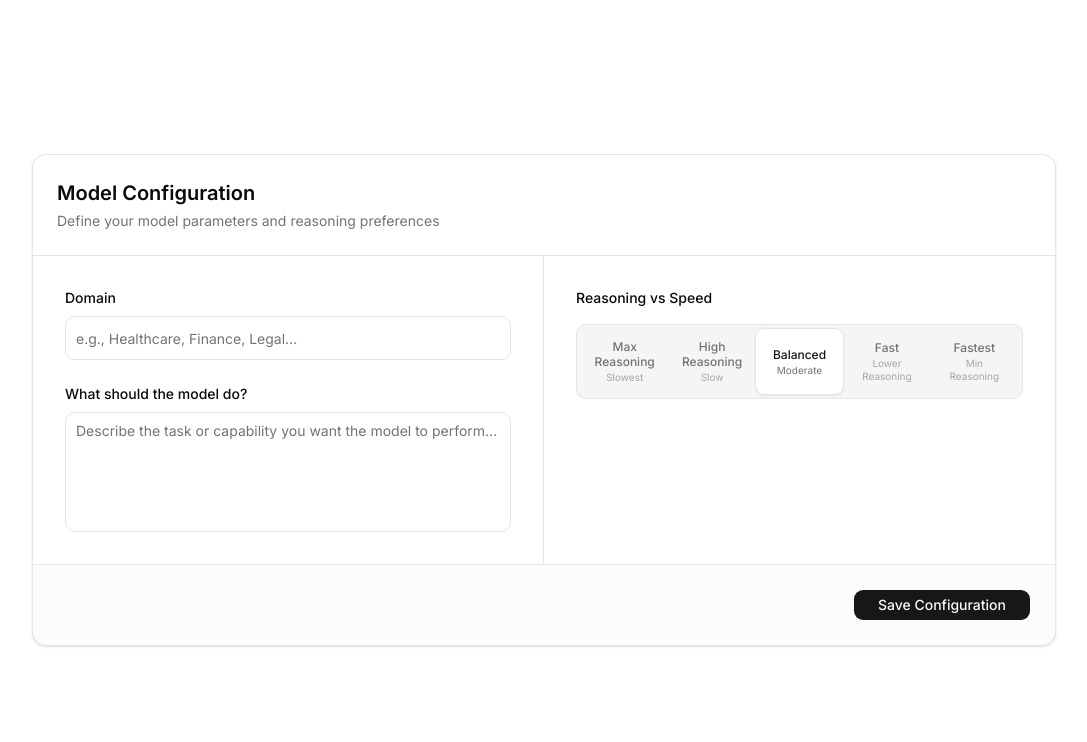
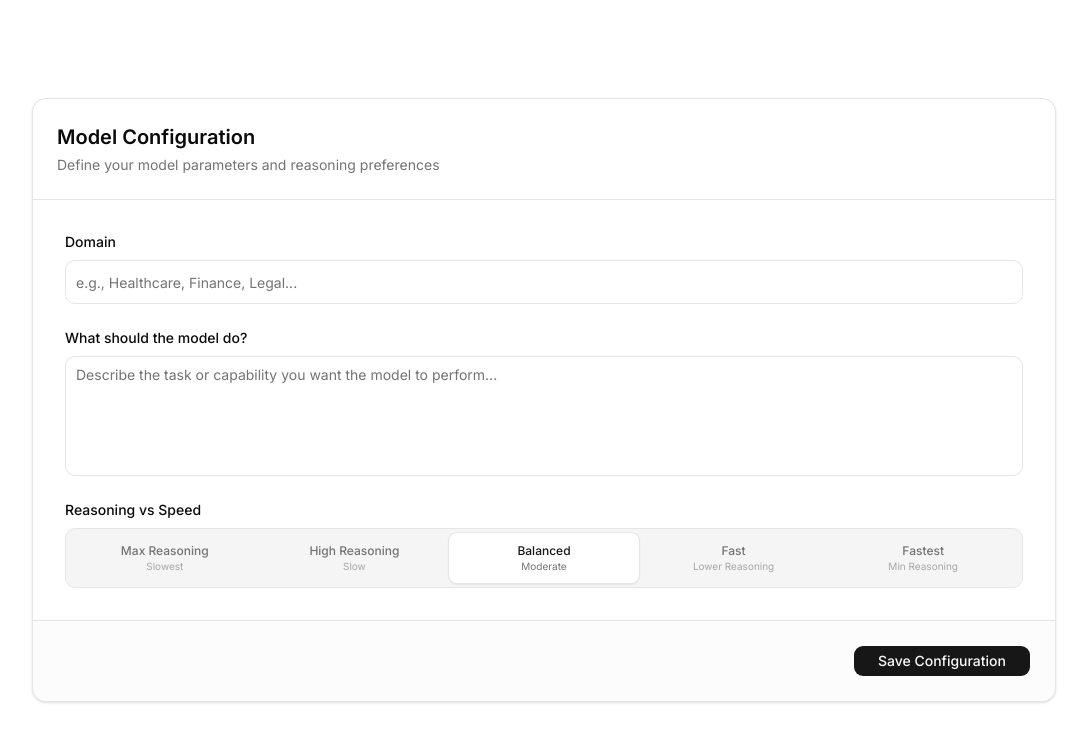
Before and after one commit to yhack-PT/AutoTune, a Next.js app: page / in a window 1280 px wide. Shown: the top 742 px of the page, without its empty margins (96-1183 px from the left). Built offline with nearby package versions, Linux system fonts and the light colour scheme.

Commit message:
move model select to the bottom

```diff
--- a/src/components/model-configuration.tsx
+++ b/src/components/model-configuration.tsx
@@ -40,9 +40,7 @@ export function ModelConfiguration() {
         </p>
       </div>
 
-      <div className="flex">
-        {/* Left Half - Input Fields */}
-        <div className="w-1/2 border-r border-border p-8">
+      <div className="p-8">
         <div className="space-y-6">
           <div className="space-y-2">
             <Label
@@ -75,12 +73,8 @@ export function ModelConfiguration() {
               className="min-h-[120px] resize-none"
             />
           </div>
-          </div>
-        </div>
 
-        {/* Right Half - Segmented Control */}
-        <div className="w-1/2 p-8">
-          <div className="space-y-4">
+          <div className="space-y-2">
             <Label className="text-sm font-medium text-foreground">
               Reasoning vs Speed
             </Label>
```
Lines whose indentation alone changed are shown as unchanged.
